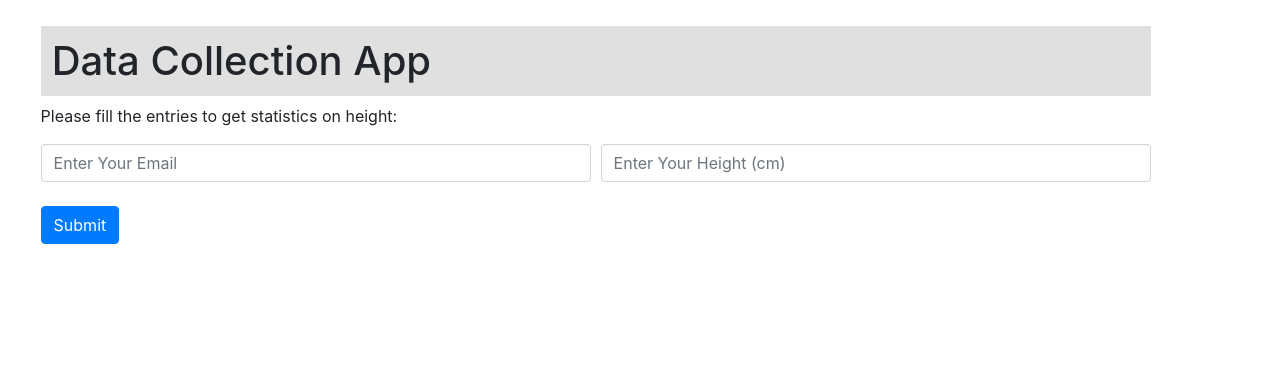
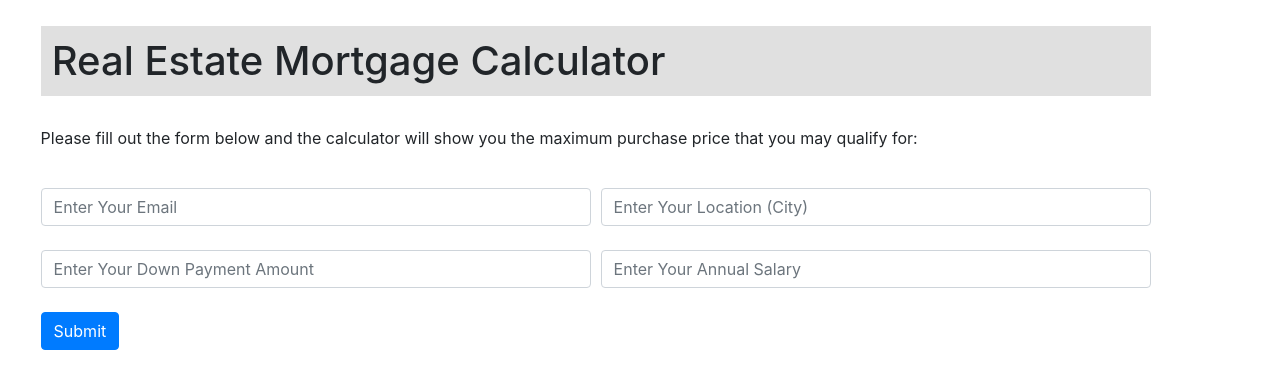
Before and after one commit to sysani/python-mortgage-calculator, a Flask app: page / in a window 1280 px wide. Shown: the top 389 px of the page. Run offline with Flask 2, Linux system fonts and the light colour scheme; some libraries are stand-ins or nearby versions.

Commit message:
updating the html & css files to reflect new data collection

```diff
--- a/static/main.css
+++ b/static/main.css
@@ -13,3 +13,7 @@ h1 {
   font-weight: lighter;
   font-style: italic;
 }
+
+p {
+  padding: 2% 0%;
+}
--- a/templates/index.html
+++ b/templates/index.html
@@ -8,20 +8,30 @@
 
   <body>
     <div class="container">
-      <h1>Data Collection App</h1>
-      <p>Please fill the entries to get statistics on height: </p>
+      <h1>Real Estate Mortgage Calculator</h1>
+      <p>Please fill out the form below and the calculator will show you the maximum purchase price that you may qualify for: </p>
       <form action="{{url_for('success')}}" method="POST">
         <div class="form-row">
           <div class="col">
             <input type="email" class="form-control" placeholder="Enter Your Email" name="email" required>
           </div>
           <div class="col">
-            <input type="number" class="form-control" placeholder="Enter Your Height (cm)" name="height" min="1" required>
+            <input type="text" autocomplete="shipping locality" class="form-control" placeholder="Enter Your Location (City)" name="location" required>
           </div>
         </div>
 
         <div class="message">
           {{text | safe}}
+        </div>
+        <br>
+
+        <div class="form-row">
+          <div class="col">
+            <input type="number" class="form-control" placeholder="Enter Your Down Payment Amount" name="down"  min="1000" required>
+          </div>
+          <div class="col">
+            <input type="number" class="form-control" placeholder="Enter Your Annual Salary" name="salary" min="10000" required>
+          </div>
         </div>
 
         <br>
--- a/templates/success.html
+++ b/templates/success.html
@@ -1,6 +1,6 @@
 <!DOCTYPE html>
 <html lang="en">
-  <title>Data Collector App</title>
+  <title>Real Estate Mortgage Calculator</title>
   <head>
     <link rel="stylesheet" href="https://stackpath.bootstrapcdn.com/bootstrap/4.5.0/css/bootstrap.min.css" integrity="sha384-9aIt2nRpC12Uk9gS9baDl411NQApFmC26EwAOH8WgZl5MYYxFfc+NcPb1dKGj7Sk" crossorigin="anonymous">
     <link rel="stylesheet" href="../static/main.css">
@@ -8,7 +8,7 @@
 
   <body>
     <div class="container">
-      <h1>Data Collection App</h1>
+      <h1>Real Estate Mortgage Calculator</h1>
       <h4>Thank you for your submission!</h4>
       <p>You will receive an email with the results shortly</p>
       <p><a href="{{url_for('index')}}">Go Back</a>
```
